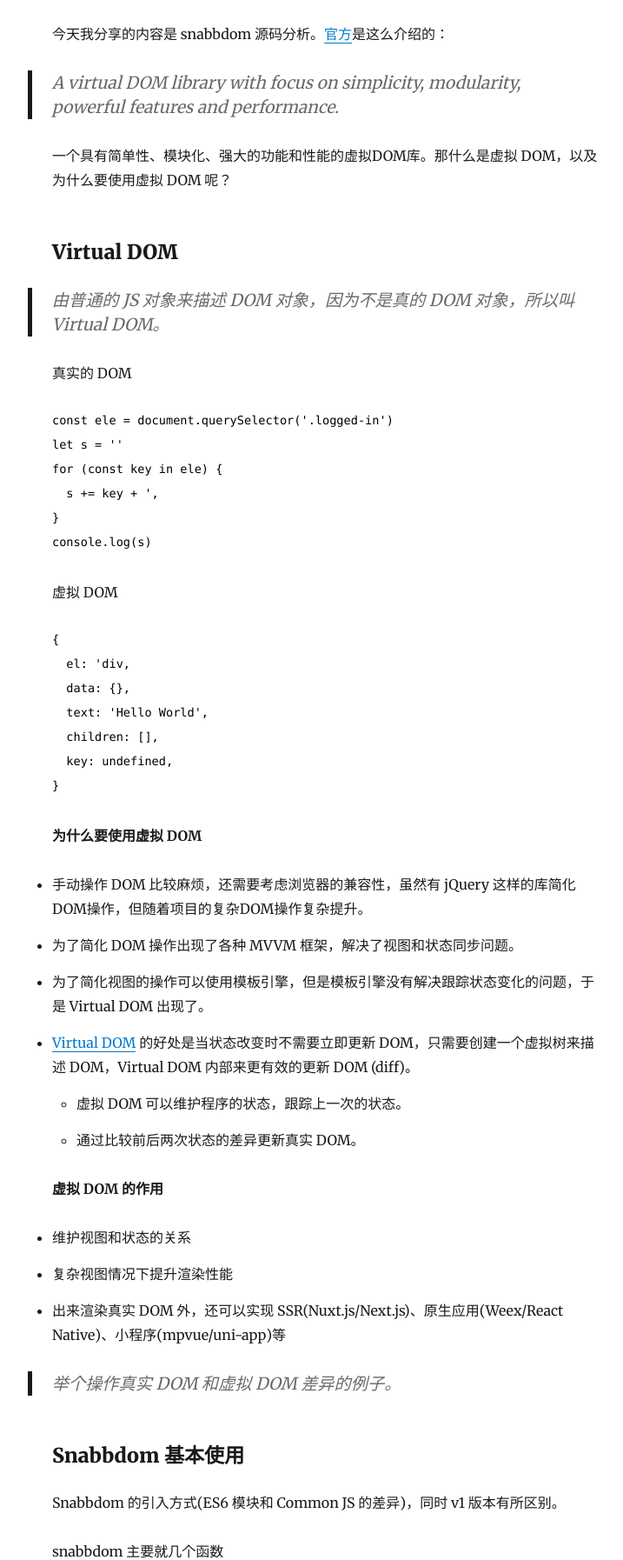
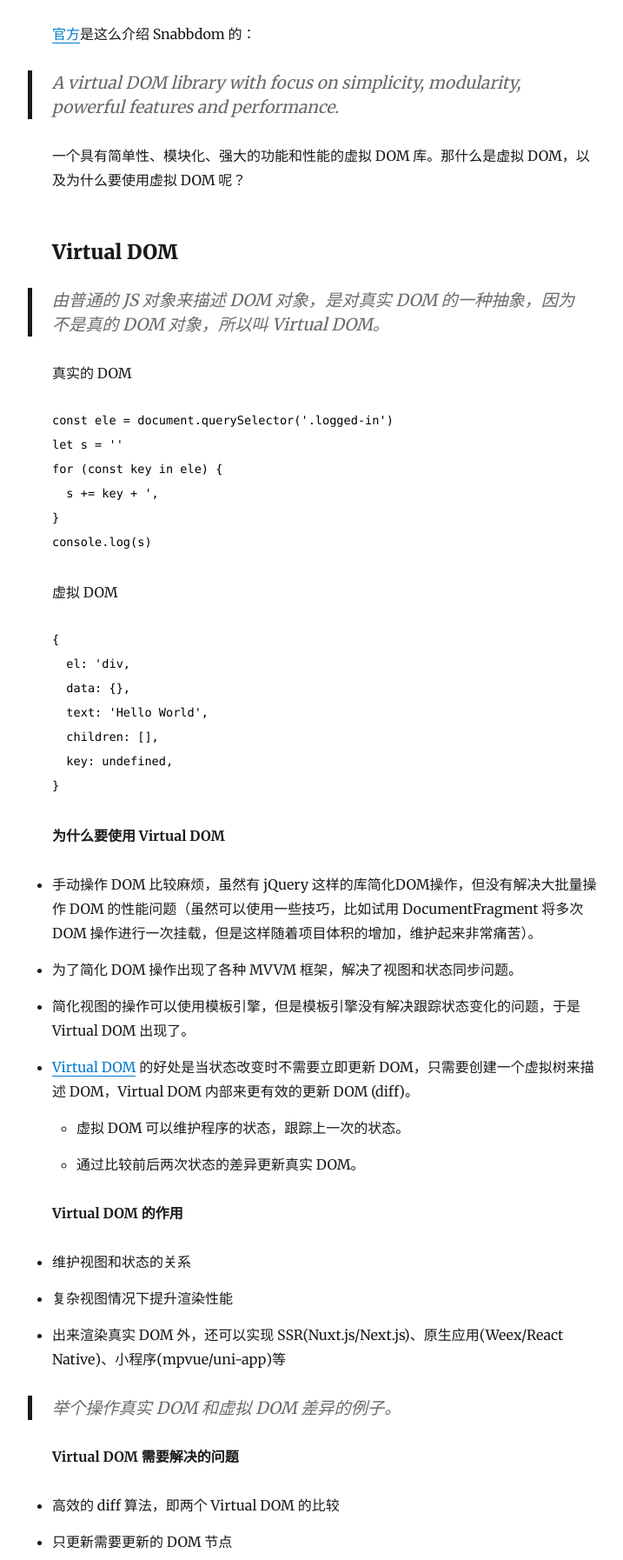
Before and after one commit to zyycode/Note, a Gatsby site: page /snabbdom/ in a window 1280 px wide. Shown: the part 170-1964 px from the top of the page at 87% size, without its empty margins (265-982 px from the left). Built offline with nearby package versions, Linux system fonts and the light colour scheme; Gatsby itself is replaced by a stand-in of ours; some packages are replaced by stand-ins of ours; code samples lack their colours.

Commit message:
wip: optimize content

````diff
--- a/content/blog/snabbdom/index.md
+++ b/content/blog/snabbdom/index.md
@@ -4,14 +4,14 @@
 description: 分享
 ---
 
-今天我分享的内容是 snabbdom 源码分析。[官方](https://github.com/snabbdom/snabbdom)是这么介绍的：
+[官方](https://github.com/snabbdom/snabbdom)是这么介绍 Snabbdom 的：
 > A virtual DOM library with focus on simplicity, modularity, powerful features and performance.
 
-一个具有简单性、模块化、强大的功能和性能的虚拟DOM库。那什么是虚拟 DOM，以及为什么要使用虚拟 DOM 呢？
+一个具有简单性、模块化、强大的功能和性能的虚拟 DOM 库。那什么是虚拟 DOM，以及为什么要使用虚拟 DOM 呢？
 
 ### Virtual DOM
 
-> 由普通的 JS 对象来描述 DOM 对象，因为不是真的 DOM 对象，所以叫 Virtual DOM。
+> 由普通的 JS 对象来描述 DOM 对象，是对真实 DOM 的一种抽象，因为不是真的 DOM 对象，所以叫 Virtual DOM。
 
 真实的 DOM
 ```js
@@ -33,16 +33,16 @@
 }
 ```
 
-**为什么要使用虚拟 DOM**
+**为什么要使用 Virtual DOM**
 
-- 手动操作 DOM 比较麻烦，还需要考虑浏览器的兼容性，虽然有 jQuery 这样的库简化DOM操作，但随着项目的复杂DOM操作复杂提升。
+- 手动操作 DOM 比较麻烦，虽然有 jQuery 这样的库简化DOM操作，但没有解决大批量操作 DOM 的性能问题（虽然可以使用一些技巧，比如试用 DocumentFragment 将多次 DOM 操作进行一次挂载，但是这样随着项目体积的增加，维护起来非常痛苦）。
 - 为了简化 DOM 操作出现了各种 MVVM 框架，解决了视图和状态同步问题。
-- 为了简化视图的操作可以使用模板引擎，但是模板引擎没有解决跟踪状态变化的问题，于是 Virtual DOM 出现了。
+- 简化视图的操作可以使用模板引擎，但是模板引擎没有解决跟踪状态变化的问题，于是 Virtual DOM 出现了。
 - [Virtual DOM](https://github.com/Matt-Esch/virtual-dom) 的好处是当状态改变时不需要立即更新 DOM，只需要创建一个虚拟树来描述 DOM，Virtual DOM 内部来更有效的更新 DOM (diff)。
   - 虚拟 DOM 可以维护程序的状态，跟踪上一次的状态。
   - 通过比较前后两次状态的差异更新真实 DOM。
 
-**虚拟 DOM 的作用**
+**Virtual DOM 的作用**
 
 - 维护视图和状态的关系
 - 复杂视图情况下提升渲染性能
@@ -50,7 +50,11 @@
 
 > 举个操作真实 DOM 和虚拟 DOM 差异的例子。
 
-<!-- - 创建虚拟 DOM 的成本要比真实 DOM 低很多。 -->
+**Virtual DOM 需要解决的问题**
+
+- 高效的 diff 算法，即两个 Virtual DOM 的比较
+- 只更新需要更新的 DOM 节点
+- 数据变化检测，批量 DOM 读写操作等等
 
 ### Snabbdom 基本使用
 
@@ -79,7 +83,15 @@
 - `patch`比较新旧两个 VNode
 - 把变化的内容更新到真实的 DOM 树上
 
+#### init 函数
+
+#### patch 函数
+
+比较新旧两个 VDOM 树并更新
+
 #### h 函数
+
+返回一个 vnode 对象。
 
 Vue 中就有 h 函数
 ```js
````
